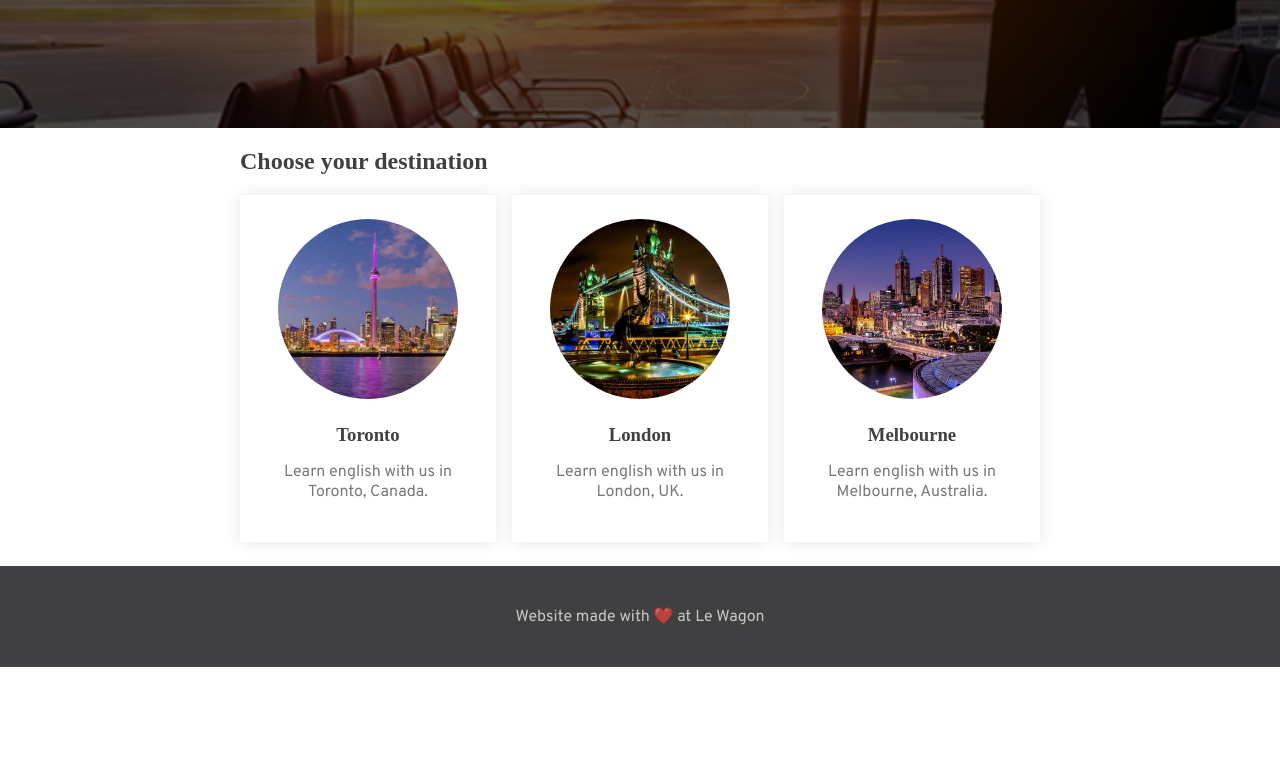
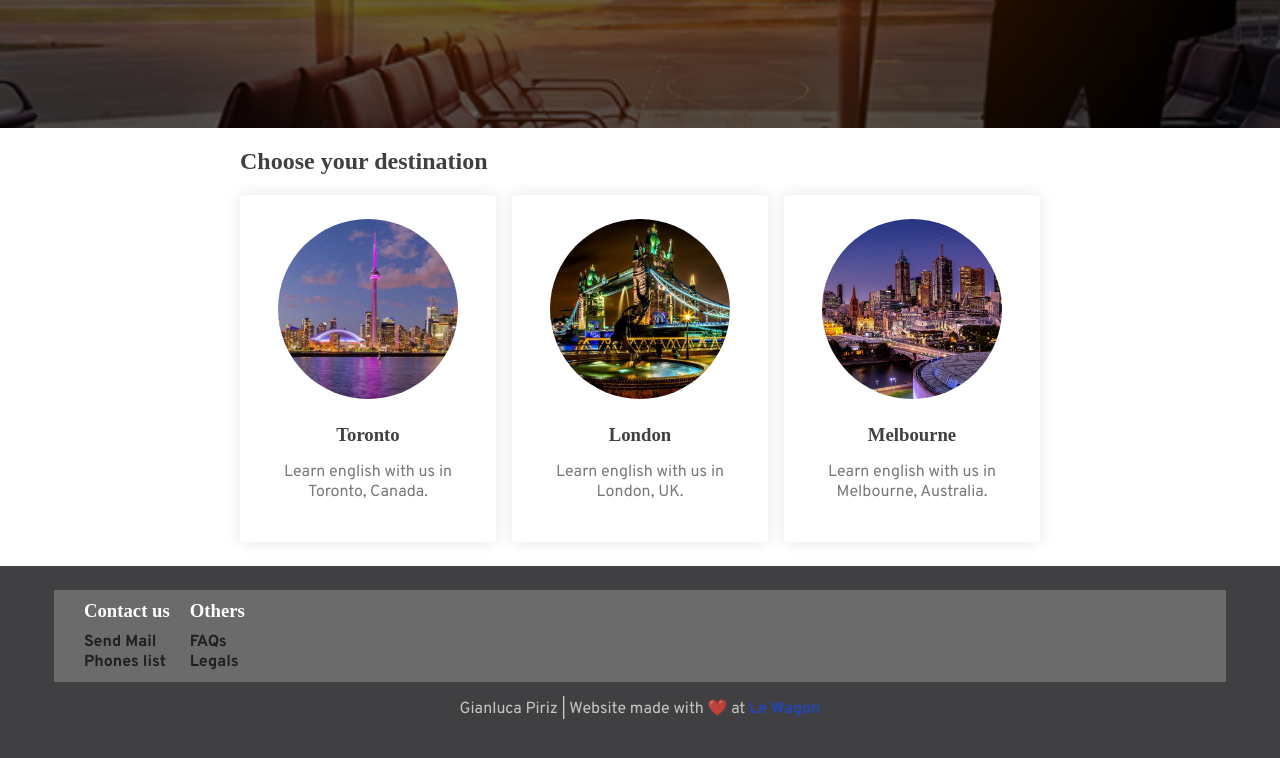
Before and after one commit to GianlucaMP/le-wagon-landing-page, a plain HTML site: page index.html in a window 1280 px wide. Shown: the part 354-1112 px from the top of the page. Before the commit the page ends 1021 px from the top, so only its background shows below. Drawn offline with Linux system fonts and the light colour scheme; a web font is replaced by a local one.

Commit message:
Footer mas trabajado

```diff
--- a/index.html
+++ b/index.html
@@ -47,7 +47,19 @@
 
   <!-- Footer section -->
   <footer class="footer">
-    <p>Website made with ❤️ at Le Wagon</p>
+    <div class="footer-links-container">
+      <div class="footer-link-div">
+        <h3>Contact us</h3>
+        <a href="#">Send Mail</a>
+        <a href="#">Phones list</a>
+      </div>
+      <div class="footer-link-div">
+        <h3>Others</h3>
+        <a href="#">FAQs</a>
+        <a href="#">Legals</a>
+      </div>
+    </div>
+    <div class="footer-description"><p>Gianluca Piriz | Website made with ❤️ at <a target="_blank" href="https://www.lewagon.com/es/buenos-aires">Le Wagon</a></p></div>
   </footer>
 </body>
 </html>
--- a/style.css
+++ b/style.css
@@ -103,10 +103,41 @@ body {
   background: #404042;
   text-align: center;
   padding: 24px 0;
+  display: flex;
+  flex-direction: column;
 }
 
 .footer p {
   color: white;
+}
+
+
+
+.footer-links-container {
+  display: flex;
+  justify-content: flex-start;
+  flex-wrap: wrap;
+  width: 90%;
+  margin: auto;
+  padding: 10px;
+  background-color: rgba(150,150,150,0.5);
+}
+
+.footer-links-container a {
+  color: black;
+  opacity: 0.7;
+}
+
+.footer-link-div {
+  margin-left: 20px;
+  display: flex;
+  flex-direction: column;
+  text-align: left;
+}
+
+.footer-link-div h3 {
+  color: white;
+  margin: 0 0 10px;
 }
 
 .cards {
@@ -121,6 +152,9 @@ body {
   .cards {
     grid-template-columns: 1fr;
   }
+
+
+
 }
 
 
```
